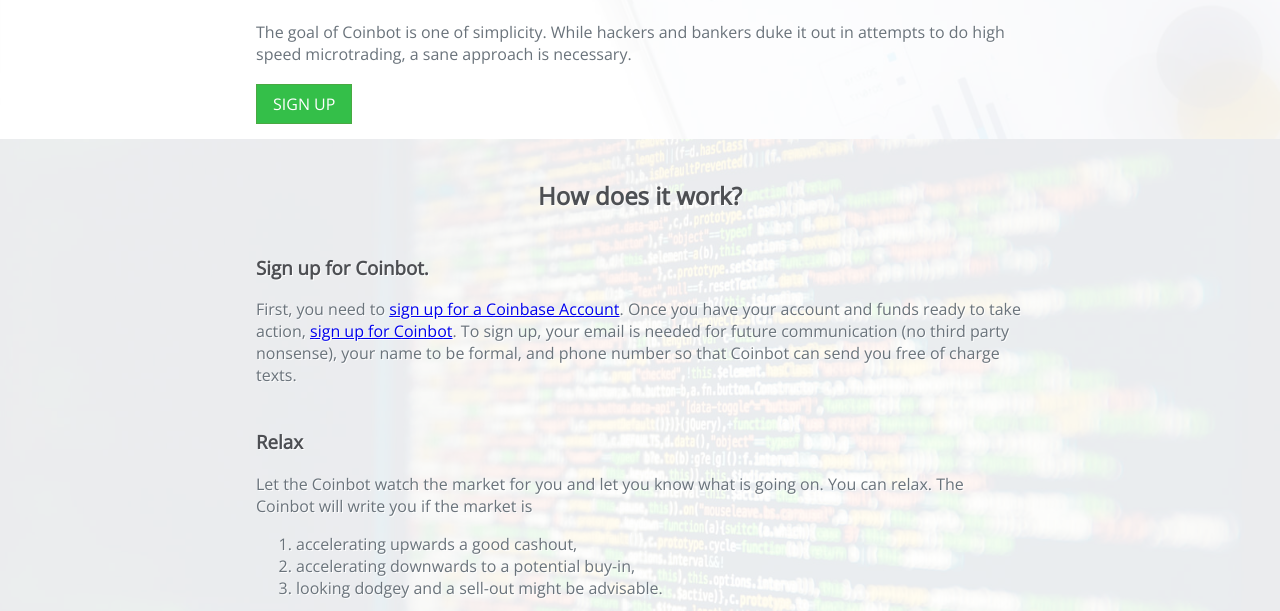
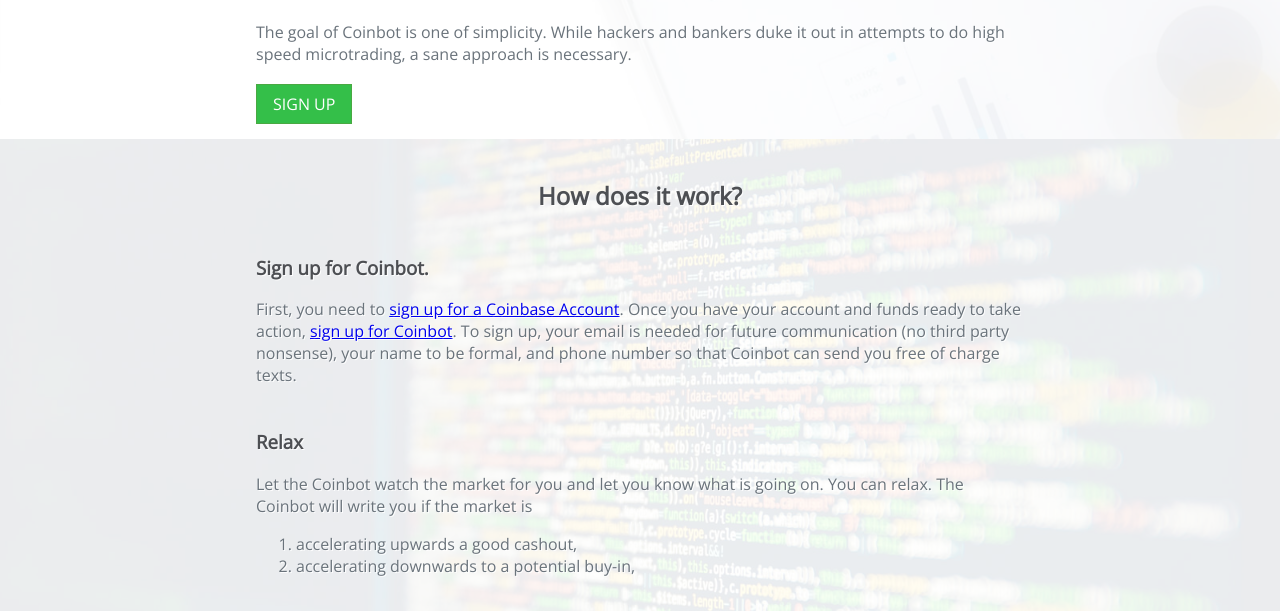
Before and after one commit to awitherow/coinbot-prototype, a website: page index.html in a window 1280 px wide. Shown: the part 135-746 px from the top of the page. Drawn offline with nearby package versions, Linux system fonts and the light colour scheme.

Commit message:
chore(site): update features

```diff
--- a/index.html
+++ b/index.html
@@ -201,7 +201,6 @@
                     <ol>
                         <li>accelerating upwards a good cashout,</li>
                         <li>accelerating downwards to a potential buy-in,</li>
-                        <li>looking dodgey and a sell-out might be advisable.</li>
                     </ol>
                 </div>
                 <div class="item">
```
